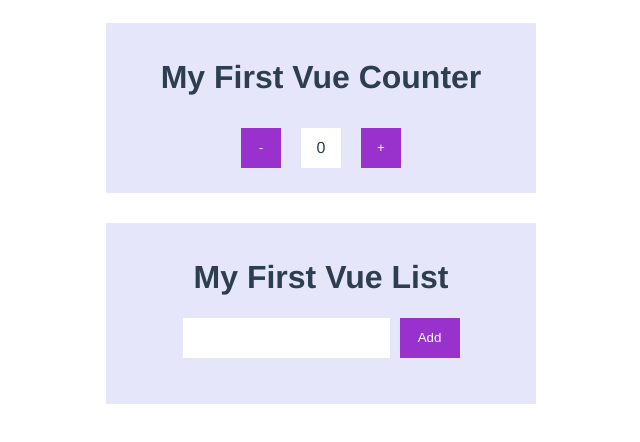
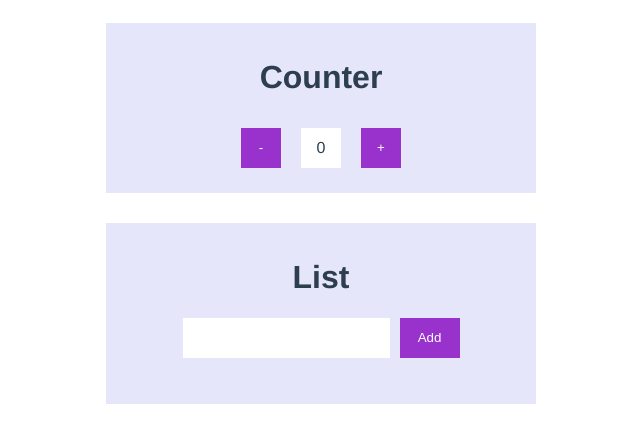
Before and after one commit to jpacsai/my-first-vue-app, a Vue app: page / in a window 1280 px wide. Shown: the top 442 px of the page, without its empty margins (319-959 px from the left). Built offline with nearby package versions, Linux system fonts and the light colour scheme.

Commit message:
change block header text

```diff
--- a/src/App.vue
+++ b/src/App.vue
@@ -1,7 +1,7 @@
 <template>
   <div id="app">
-    <Counter msg="My First Vue Counter"/>
-    <List msg="My First Vue List"/>
+    <Counter msg="Counter"/>
+    <List msg="List"/>
   </div>
 </template>
 
```
